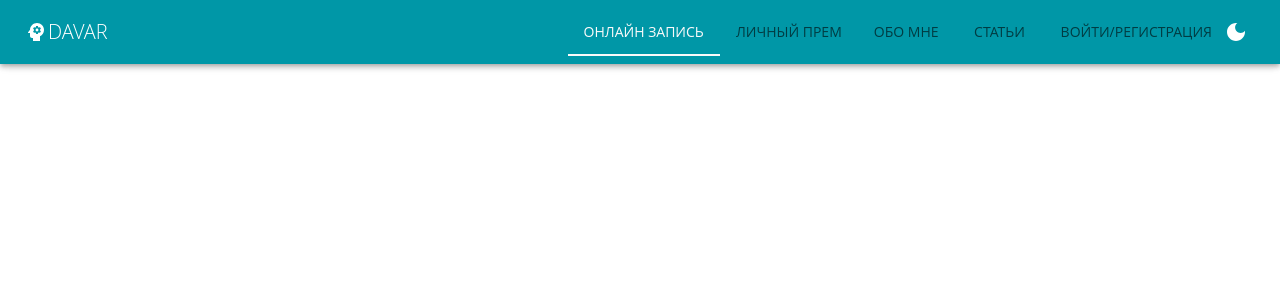
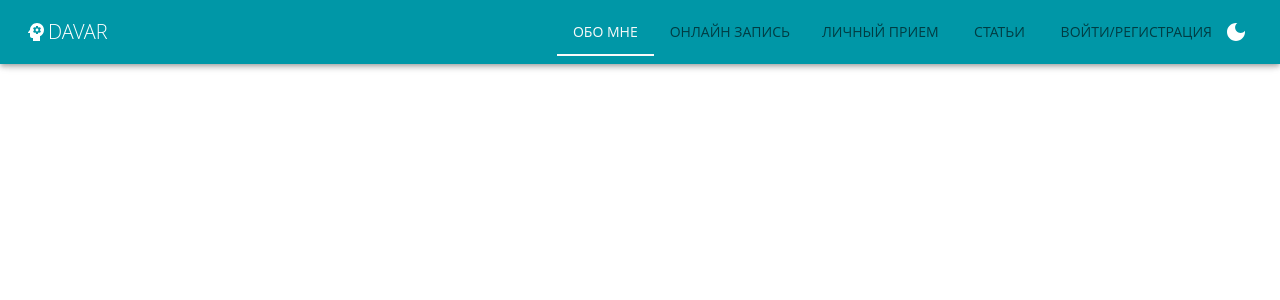
Before and after one commit to ScobarDen/psycho-pesonal-site, a React (Create React App) app: page / in a window 1280 px wide. Shown: the top 300 px of the page. Built offline with nearby package versions, Linux system fonts and the light colour scheme.

Commit message:
tabs map

```diff
--- a/src/App.tsx
+++ b/src/App.tsx
@@ -25,7 +25,7 @@ function App() {
       <Header />
       <Routes>
         {isAdmin ? (
-          <Route path="/" element={<AdminLayout />}></Route>
+          <Route path="/admin" element={<AdminLayout />}></Route>
         ) : (
           <Route path="/" element={<UsersLayout />}></Route>
         )}
--- a/src/components/ui/Header/index.tsx
+++ b/src/components/ui/Header/index.tsx
@@ -7,6 +7,14 @@ import { useSelector } from 'react-redux';
 import { selectTheme, Theme, toggleThemeMode } from '../../../redux/theme';
 import { useAppDispatch } from '../../../redux/hooks';
 import styles from './Header.module.scss';
+
+export type PathType = `/${string}`;
+
+type NavFieldType = {
+  id: number;
+  label: string;
+  path: PathType;
+};
 
 const Header: React.FC = () => {
   const [value, setValue] = useState(0);
@@ -18,6 +26,13 @@ const Header: React.FC = () => {
   const handleToggleTheme = () => {
     dispatch(toggleThemeMode());
   };
+  const navBarFields: NavFieldType[] = [
+    { id: 1, label: 'Обо мне', path: '/' },
+    { id: 2, label: 'Онлайн запись', path: '/online' },
+    { id: 3, label: 'Личный прием', path: '/offline' },
+    { id: 4, label: 'Статьи', path: '/posts' },
+    { id: 5, label: 'Войти/Регистрация', path: '/auth' },
+  ];
 
   return (
     <AppBar position="fixed">
@@ -27,11 +42,9 @@ const Header: React.FC = () => {
           DAVAR
         </Typography>
         <Tabs value={value} onChange={handleChangeTab}>
-          <Tab label="Онлайн запись" />
-          <Tab label="Личный прем" />
-          <Tab label="Обо мне" />
-          <Tab label="Статьи" />
-          <Tab label="Войти/Регистрация" />
+          {navBarFields.map((tab) => (
+            <Tab key={tab.id} label={tab.label} />
+          ))}
         </Tabs>
         <IconButton
           onClick={handleToggleTheme}
```
